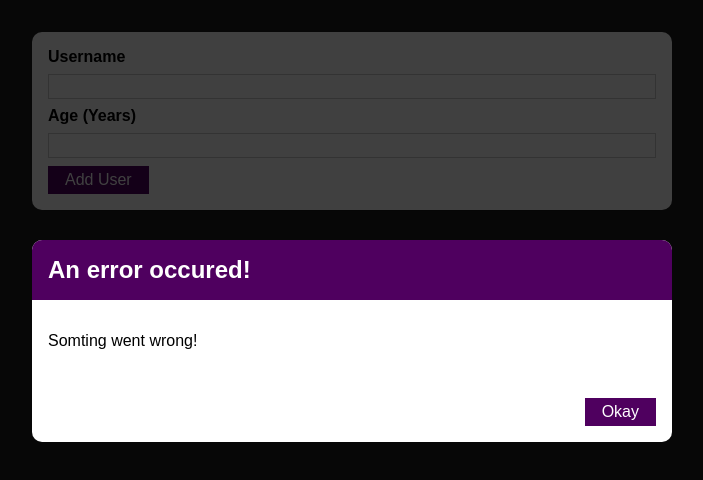
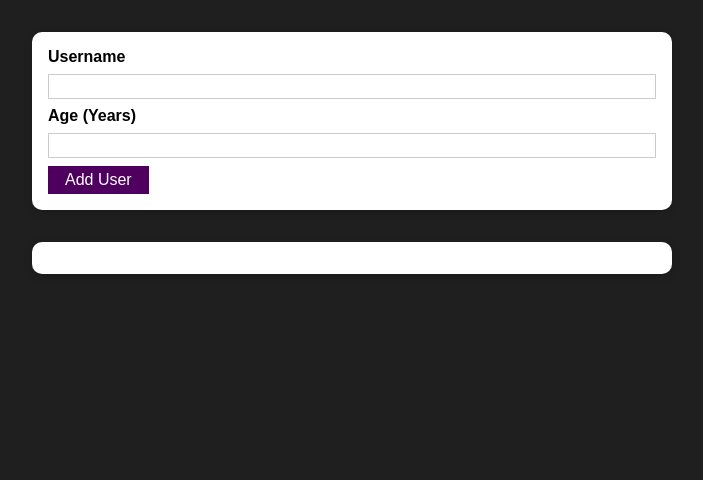
Before and after one commit to AQAMINE/add-user-to-list-reactJs, a React (Create React App) app: page / in a window 1280 px wide. Shown: the top 480 px of the page, without its empty margins (288-991 px from the left). Built offline with nearby package versions, Linux system fonts and the light colour scheme.

Commit message:
Show Errors & Confirm
Show errors inside modal and fix okay & backDrop confirmation message

```diff
--- a/src/components/UI/ErrorModal.js
+++ b/src/components/UI/ErrorModal.js
@@ -6,7 +6,7 @@
 const ErrorModal = (props) => {
   return (
     <div>
-      <div className={classes.backdrop}/>
+      <div onClick={props.onConfirm} className={classes.backdrop}/>
       <Card className={classes.modal}>
         <header className={classes.header}>
           <h2>{props.title}</h2>
@@ -15,7 +15,7 @@
           <p>{props.message}</p>
         </div>
         <footer className={classes.actions}>
-          <Button>Okay</Button>
+          <Button onClick={props.onConfirm}>Okay</Button>
         </footer>
       </Card>
     </div>
--- a/src/components/Users/AddUser.js
+++ b/src/components/Users/AddUser.js
@@ -8,15 +8,24 @@
 const AddUser = props => {
     const [entredUsername, setEntredUsername] = useState('');
     const [entredAge, setEntredAge] = useState('');
+    const [error, setError] = useState();
 
     const addUserHandler = (event) => {
         event.preventDefault();
 
         if ( entredUsername.trim().length === 0 || entredAge.trim().length === 0 ){
+            setError({
+                title: 'Invalid input',
+                message: 'Please enter a valid name and age (non-empty values).'
+                });
             return;
         }
         //using + to convert entredAge to a number
         if(+entredAge < 1){
+            setError({
+                title: 'Invalid age',
+                message: 'Please enter a valid age (>0).'
+                });
             return;
         }
         props.onAddUser(entredUsername, entredAge);
@@ -31,10 +40,12 @@
     const ageChangeHandler = event => {
         setEntredAge(event.target.value);
     };
-
+    const errorHandler =() => {
+        setError(null);
+    };
     return (
         <>
-        <ErrorModal title="An error occured!" message="Somting went wrong!"/>
+        {error && <ErrorModal title={error.title} message={error.message} onConfirm={errorHandler}/>}
         {/* className injected in Card Component is just a normal props you can named as you like like (cssClasses....) */}
         <Card className={classes.input}>
             <form onSubmit={addUserHandler}>
```
